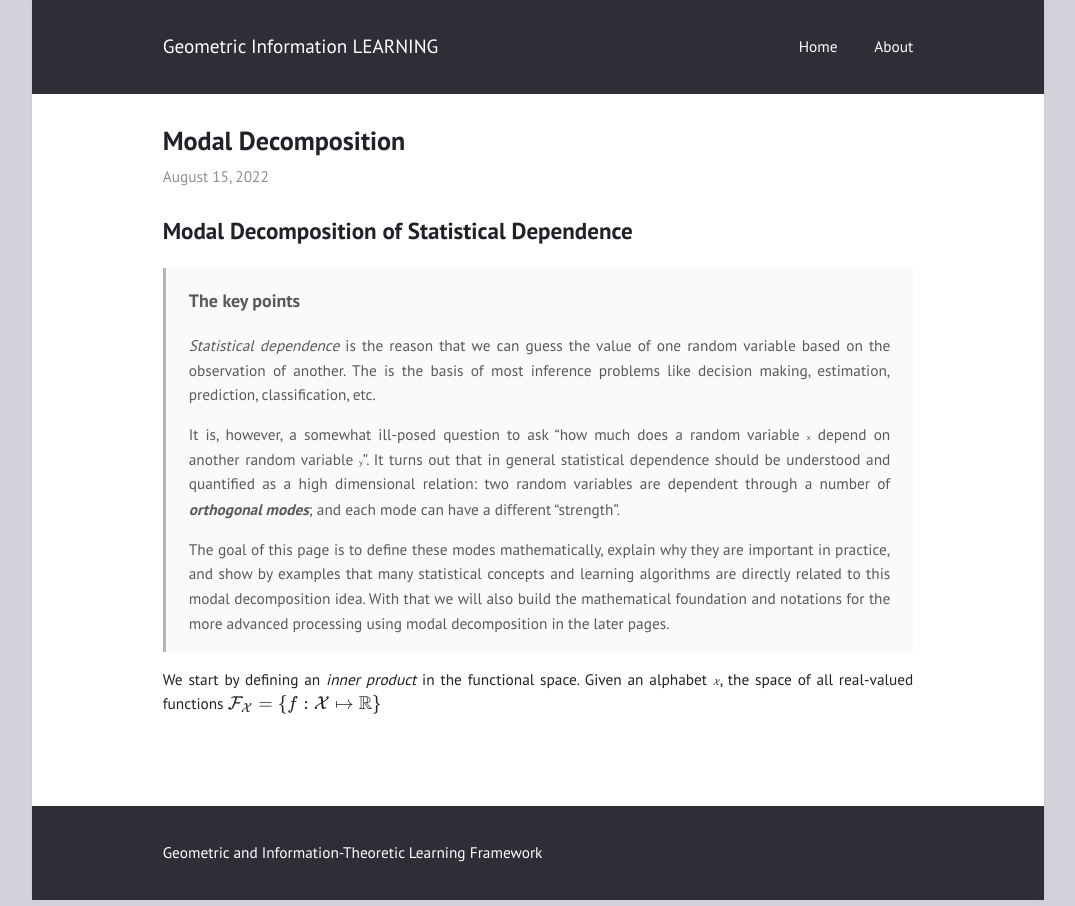
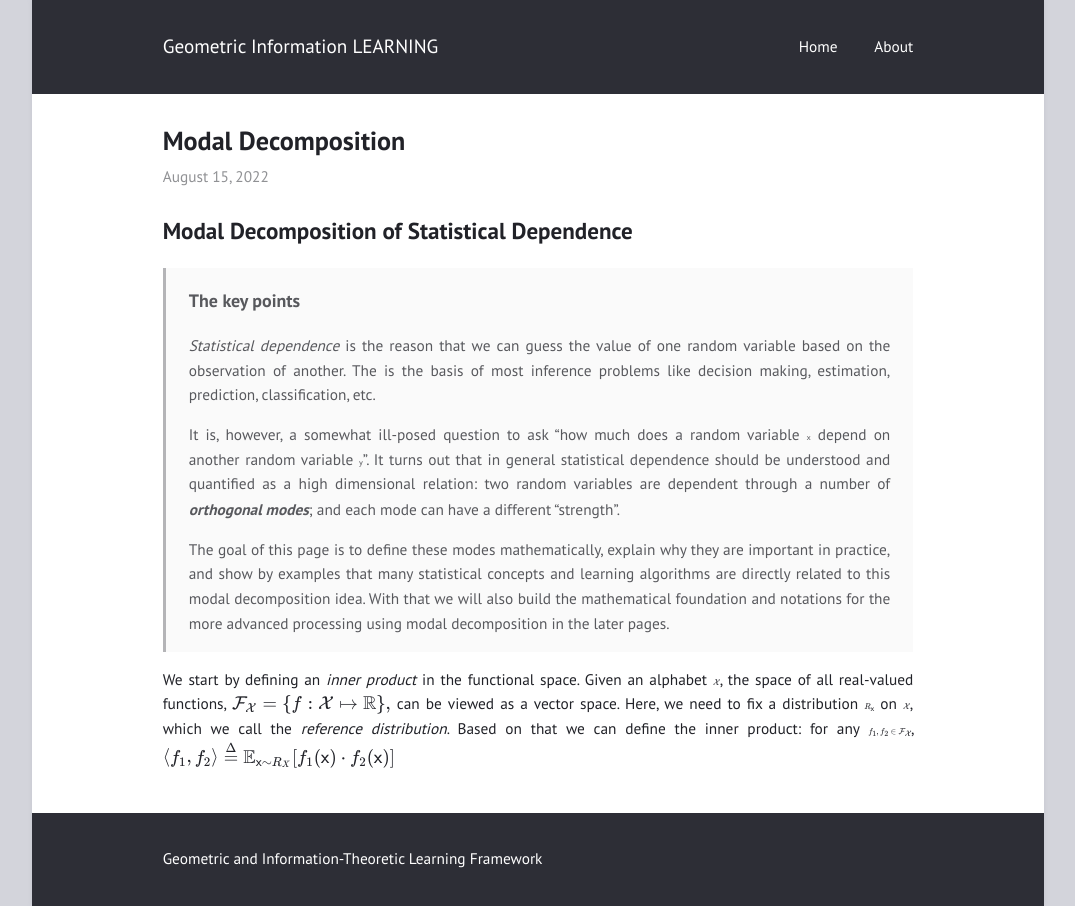
Before and after one commit to gilearning/gilearning.github.io, a Jekyll site: the page built from _posts/2022-08-15-ModalDecomposition.md, in a window 1280 px wide. Shown: the whole page, without its empty margins (102-1177 px from the left). Built offline with Jekyll 4.4.1, drawn with Linux system fonts in a browser that asks for light colours; formulas are drawn with MathJax 3.

Commit message:
Update 2022-08-15-ModalDecomposition.md

```diff
--- a/_posts/2022-08-15-ModalDecomposition.md
+++ b/_posts/2022-08-15-ModalDecomposition.md
@@ -15,5 +15,7 @@ layout: post
 >
 >The goal of this page is to define these modes mathematically, explain why they are important in practice, and show by examples that many statistical concepts and learning algorithms are directly related to this modal decomposition idea. With that we will also build the mathematical foundation and notations for the more advanced processing using modal decomposition in the later pages.
 
-We start by defining an _inner product_ in the functional space. Given an alphabet $\mathcal X$, the space of all real-valued functions
-$$\mathcal {F_X} = \{f: \mathcal X \mapsto \mathbb R \}$$
+We start by defining an _inner product_ in the functional space. Given an alphabet $\mathcal X$, the space of all real-valued functions,
+$$\mathcal {F_X} = \{f: \mathcal X \mapsto \mathbb R \},$$
+can be viewed as a vector space. Here, we need to fix a distribution $R_\mathsf x$ on $\mathcal X$, which we call the _reference distribution_. Based on that we can define the inner product: for any $f_1, f_2 \in \mathcal {F_X}$,
+$$\langle f_1, f_2\rangle \stackrel{\Delta}{=} \mathbb E_{\mathsf x \sim R_X}[f_1(\mathsf x) \cdot f_2(\mathsf x)]$$
```
